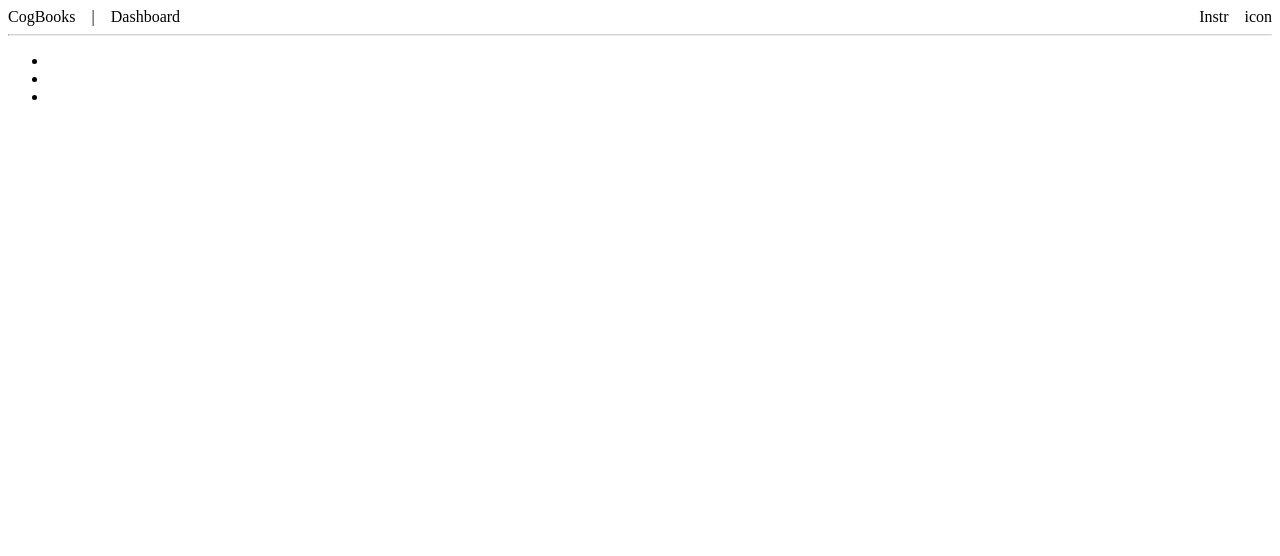
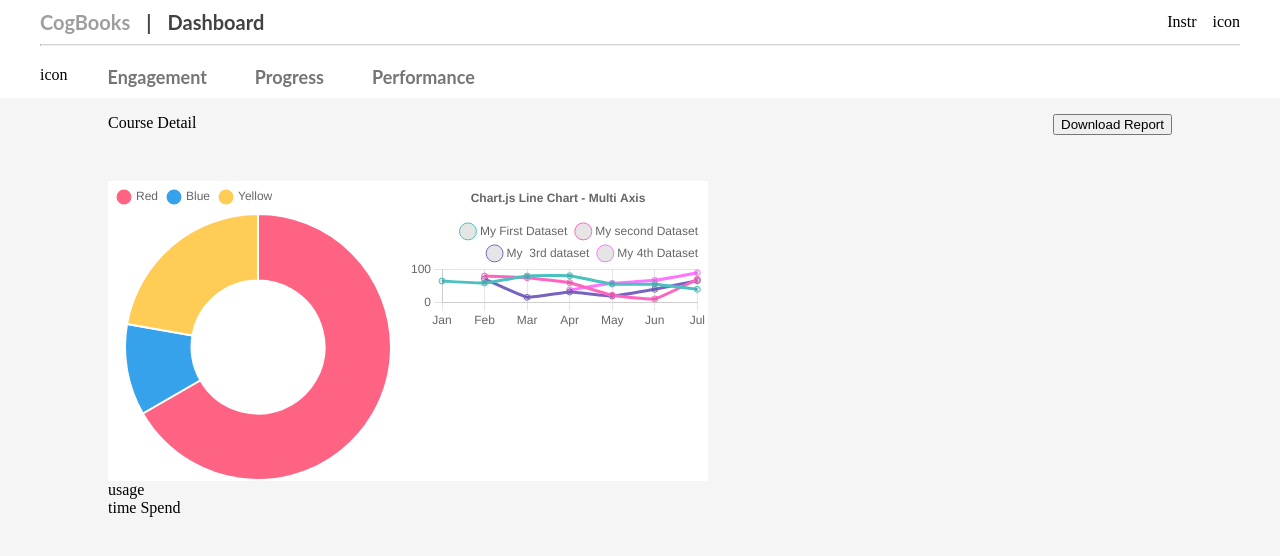
Before and after one commit to DevSatis/cbDashboard, a plain HTML site: page index.html in a window 1280 px wide. Drawn offline with nearby package versions, Linux system fonts and the light colour scheme.

Commit message:
Graph Changes

```diff
--- a/index.css
+++ b/index.css
@@ -1,31 +1,107 @@
-.headWrapper{
-    width: 100%;
-    height: 120px;
+body {
+    margin: 0;
+    background: #f5f5f5;
 }
+
+.wrapper {
+    display: grid;
+    grid-template-columns: repeat(12, minmax(0,1fr));
+    gap: 16px;
+}
+
+.headWrapper {
+    padding: 10px 40px;
+    background: #fff;
+    grid-column: 12 span;
+}
+
 hr {
     border-top: 1.5px solid lightgray;
-    margin-left: auto;
-    margin-right: auto;
-  }
+    margin-top: 10px;
+    grid-column: 12 span;
+}
 
-.header{
+.left>span {
+    text-align: left;
+    font: normal normal bold 20px/24px Lato;
+    letter-spacing: 0px;
+    color: #424242;
+    opacity: 1;
+}
+
+.left>span:first-child {
+    color: #9E9E9E;
+    opacity: 1;
+}
+
+.header {
     display: flex;
     justify-content: space-between;
     align-items: center;
+}
+
+.left {
+    display: flex;
+    gap: 16px;
 
 }
-.left{
+
+.right {
     display: flex;
-    gap:16px;
+    gap: 16px;
+}
+
+.tabs {
+    display: flex;
+    margin-top: 20px;
+}
+
+.h_ul {
+    margin: 0;
+    list-style: none;
+    display: flex;
+    gap: 48px;
+    cursor: pointer;
+    text-align: left;
+    font: normal normal bold 18px/22px Lato;
+    letter-spacing: 0px;
+    color: #757575;
+    opacity: 1;
+}
+.courseDetail{
+    display: flex;
+    justify-content: space-between;
+    grid-column-start: 2;
+    grid-column-end: 12;
+}
+
+.mainCharts {
+    grid-column-start: 2;
+    grid-column-end: 12;
+    margin-top: 30px;
+    padding: 0;
 
 }
-.right{
-    display: flex;
-    gap:16px;
+.firstRow {
+      display:flex;
 }
 
-@media (min-width: 599px) {
+.leftColoumn {
+    background: white;
+
+}
+
+.rightColoumn {
+   background: white;
+}
+
+.secondRow {}
+
+.thirdRow {}
 
 
 
-}
+
+
+
+@media (min-width: 599px) {}
--- a/index.html
+++ b/index.html
@@ -7,6 +7,8 @@
     <meta name="viewport" content="width=device-width, initial-scale=1.0">
     <title>Dashboard</title>
     <link rel="stylesheet" type="text/css" href="index.css">
+
+    <script src="https://cdn.jsdelivr.net/npm/chart.js"></script>
 </head>
 
 <body>
@@ -16,7 +18,7 @@
                 <div class="left">
                     <span>CogBooks</span>
                     <span>|</span>
-                    <span>Dashboard</span>
+                    <span class="dashb">Dashboard</span>
                 </div>
                 <div class="right">
                     <span>Instr</span>
@@ -25,16 +27,150 @@
             </header>
             <hr>
             <div class="tabs">
-                <ul>
-                    <li></li>
-                    <li></li>
-                    <li></li>
+                <span>icon</span>
+                <ul class="h_ul">
+                    <li>Engagement</li>
+                    <li>Progress</li>
+                    <li>Performance</li>
                 </ul>
-
             </div>
         </div>
-
+        <div class="courseDetail">
+            <div class="courseName">
+                Course Detail
+            </div>
+            <div class="downloadButton">
+                <button>Download Report</button>
+            </div>
+        </div>
+        <div class="mainCharts">
+            <div class="firstRow">
+                <div class="leftColoumn">
+                    <canvas id="myDonutChart"></canvas>
+                </div>
+                <div class="rightColoumn">
+                    <canvas id="myLineChart"></canvas>
+                </div>
+            </div>
+            <div class="secondRow">usage</div>
+            <div class="thirdRow">time Spend</div>
+        </div>
     </div>
 </body>
+<script>
+    const donutChart = document.getElementById('myDonutChart');
+
+    new Chart(donutChart, {
+        type: 'doughnut',
+        data: {
+            labels: [
+                'Red',
+                'Blue',
+                'Yellow'
+            ],
+            datasets: [{
+                label: 'My First Dataset',
+                data: [300, 50, 100],
+                backgroundColor: [
+                    'rgb(255, 99, 132)',
+                    'rgb(54, 162, 235)',
+                    'rgb(255, 205, 86)'
+                ],
+                hoverOffset: 4
+            }]
+        },
+        options: {
+            plugins: {
+                legend: {
+                    position: "top",
+                    align: 'start',
+                    labels: {
+                        usePointStyle: true,
+                    },
+                }
+            }
+
+        },
+    });
+</script>
+<script>
+    const lineChart = document.getElementById('myLineChart');
+
+    new Chart(lineChart, {
+        type: 'line',
+        data: {
+            labels: ["Jan", "Feb", "Mar", "Apr", "May", "Jun", "Jul"],
+            datasets: [{
+                label: 'My First Dataset',
+                data: [65, 59, 80, 81, 56, 55, 40],
+                fill: false,
+                borderColor: 'rgb(75, 192, 192)',
+                tension: 0.1
+            },
+            {
+                label: 'My second Dataset',
+                data: [, 80, 75, 60, 22, 11, 70],
+                fill: false,
+                borderColor: 'rgb(600, 100, 192)',
+                tension: 0.1
+            },
+            {
+                label: 'My  3rd dataset',
+                data: [, 71, 16, 32, 20, 40, 66],
+                fill: false,
+                borderColor: 'rgb(120, 100, 192)',
+                tension: 0.1
+            },
+            {
+                label: 'My 4th Dataset',
+                data: [, , , 38, 58, 67, 90],
+                fill: false,
+                borderColor: 'rgb(527, 117, 389)',
+                tension: 0.1
+            },
+
+
+            ]
+        },
+        options: {
+            responsive: true,
+            interaction: {
+                mode: 'index',
+                intersect: false,
+            },
+            stacked: false,
+            plugins: {
+                title: {
+                    display: true,
+                    text: 'Chart.js Line Chart - Multi Axis'
+                },
+                legend: {
+                    position: "top",
+                    align: 'end',
+                    labels: {
+                        usePointStyle: true,
+                    },
+                }
+            },
+            scales: {
+                y: {
+                    type: 'linear',
+                    display: true,
+                    position: 'left',
+                },
+                y1: {
+                    type: 'linear',
+                    display: false,
+                    position: 'right',
+
+                    // grid line settings
+                    grid: {
+                        drawOnChartArea: false, // only want the grid lines for one axis to show up
+                    },
+                },
+            }
+        },
+    });
+</script>
 
 </html>
```
